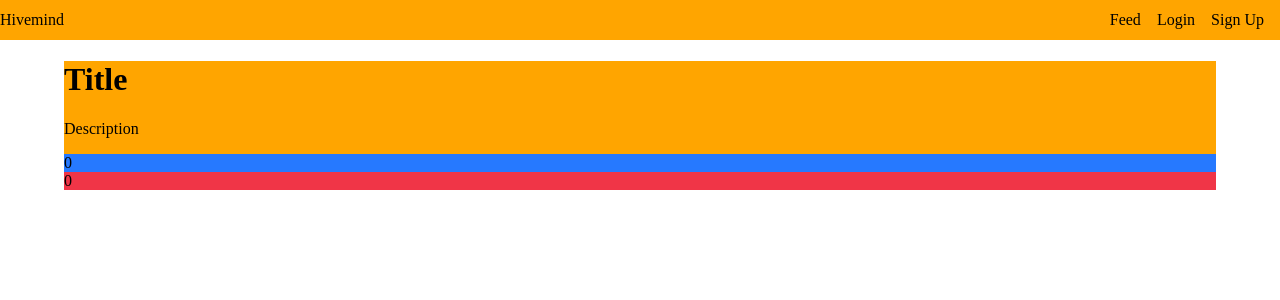
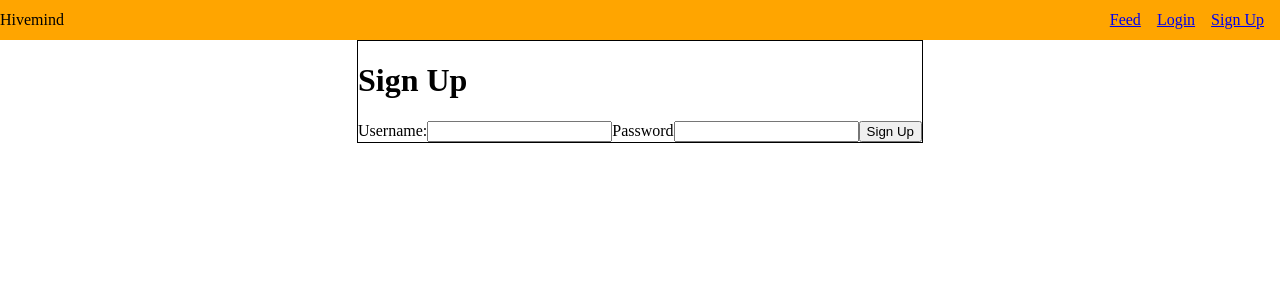
Before and after one commit to alessandrojodoin/Frontend-ProgettoTechWeb2024, an Angular app: page /signup in a window 1280 px wide. Before the commit this address led to /. Shown: the top 300 px of the page. Built offline with nearby package versions, Linux system fonts and the light colour scheme.

Commit message:
UI updated

```diff
--- a/src/app/app.component.html
+++ b/src/app/app.component.html
@@ -1,2 +1,2 @@
 <app-navbar></app-navbar>
-<app-feed></app-feed>
+<router-outlet></router-outlet>
--- a/src/app/app.routes.ts
+++ b/src/app/app.routes.ts
@@ -1,10 +1,28 @@
 import { Routes } from '@angular/router';
 import { FeedComponent } from './feed/feed.component';
+import { SignupComponent } from './signup/signup.component';
+import { HomeComponent } from './home/home.component';
+import { LoginComponent } from './login/login.component';
 
 export const routes: Routes = [
     {
         path: "feed",
         title: "Hivemind",
         component: FeedComponent
+    },
+    {
+        path: "signup",
+        title: "Sign Up",
+        component: SignupComponent
+    },
+    {
+        path: "",
+        title: "Hivemind",
+        component: HomeComponent
+    },
+    {
+        path: "login",
+        title: "Login",
+        component: LoginComponent
     }
 ];
--- /dev/null
+++ b/src/app/home/home.component.html
@@ -0,0 +1 @@
+<p>home works!</p>
--- a/src/app/navbar/navbar.component.ts
+++ b/src/app/navbar/navbar.component.ts
@@ -1,9 +1,10 @@
 import { Component } from '@angular/core';
+import { RouterLink, RouterLinkActive } from '@angular/router';
 
 @Component({
   selector: 'app-navbar',
   standalone: true,
-  imports: [],
+  imports: [RouterLink, RouterLinkActive],
   templateUrl: './navbar.component.html',
   styleUrl: './navbar.component.scss'
 })
--- a/src/app/signup/signup.component.html
+++ b/src/app/signup/signup.component.html
@@ -1 +1,9 @@
-<p>signup works!</p>
+
+<form>
+    <h1>Sign Up</h1>
+    <label for="username">Username:</label>
+    <input id="username" formControlName="username">
+    <label for="password">Password</label>
+    <input id="password" formControlName="password" type="password">
+    <button type="submit">Sign Up</button>
+</form>
--- a/src/app/signup/signup.component.scss
+++ b/src/app/signup/signup.component.scss
@@ -0,0 +1,11 @@
+:host{
+    display: flex;
+    flex-flow: column;
+    align-items: center;
+
+}
+
+form{
+    border: 0.1em solid #000;
+    border-radius: 50;
+}
```
Also changed, not shown: src/app/home/home.component.ts (added, +12 -0 lines), src/app/home/home.component.scss (added), 1 other file (tests, documents, lock files or other folders).
